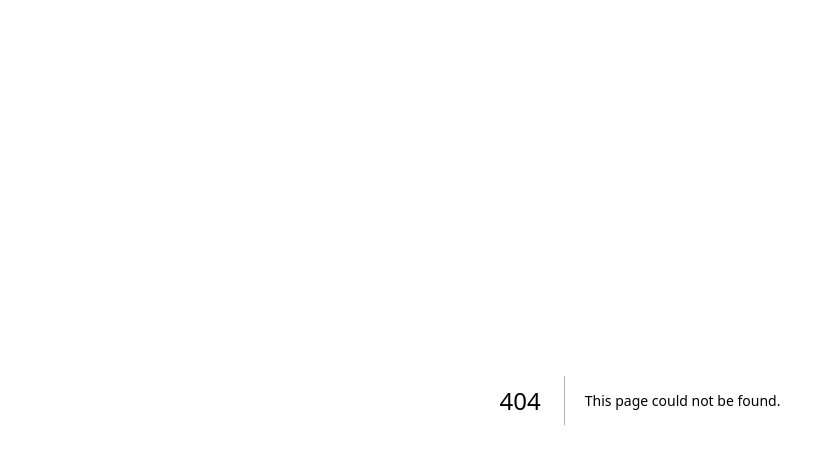
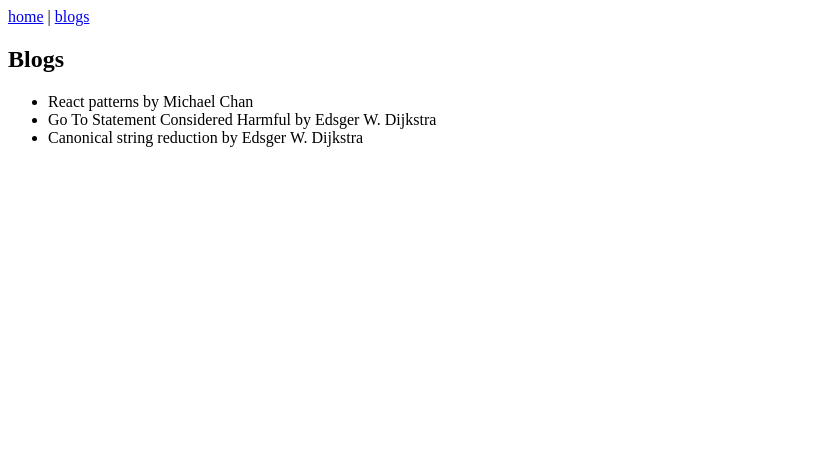
Before and after one commit to taimv2405/full-stack-open-nextjs, a Next.js app: page /blogs in a window 1280 px wide. Before the commit this address had no page. Shown: the top 464 px of the page, without its empty margins (0-835 px from the left). Built offline with nearby package versions, Linux system fonts and the light colour scheme.

Commit message:
[1] feat: add blogs list page and nav bar

```diff
--- /dev/null
+++ b/app/blogs/page.tsx
@@ -0,0 +1,20 @@
+import { getBlogs } from '../services/blogs';
+
+const Blogs = () => {
+  const blogs = getBlogs();
+
+  return (
+    <div>
+      <h2>Blogs</h2>
+      <ul>
+        {blogs.map((blog) => (
+          <li key={blog.id}>
+            {blog.title} by {blog.author}
+          </li>
+        ))}
+      </ul>
+    </div>
+  );
+};
+
+export default Blogs;
--- a/app/layout.tsx
+++ b/app/layout.tsx
@@ -1,33 +1,20 @@
-import type { Metadata } from "next";
-import { Geist, Geist_Mono } from "next/font/google";
-import "./globals.css";
-
-const geistSans = Geist({
-  variable: "--font-geist-sans",
-  subsets: ["latin"],
-});
-
-const geistMono = Geist_Mono({
-  variable: "--font-geist-mono",
-  subsets: ["latin"],
-});
-
-export const metadata: Metadata = {
-  title: "Create Next App",
-  description: "Generated by create next app",
-};
+import Link from 'next/link';
 
 export default function RootLayout({
   children,
-}: Readonly<{
+}: {
   children: React.ReactNode;
-}>) {
+}) {
   return (
-    <html
-      lang="en"
-      className={`${geistSans.variable} ${geistMono.variable} h-full antialiased`}
-    >
-      <body className="min-h-full flex flex-col">{children}</body>
+    <html lang="en">
+      <body>
+        <nav>
+          <Link href="/">home</Link>
+          {' | '}
+          <Link href="/blogs">blogs</Link>
+        </nav>
+        {children}
+      </body>
     </html>
   );
 }
--- a/app/page.tsx
+++ b/app/page.tsx
@@ -1,65 +1,9 @@
-import Image from "next/image";
-
-export default function Home() {
+const Home = () => {
   return (
-    <div className="flex flex-col flex-1 items-center justify-center bg-zinc-50 font-sans dark:bg-black">
-      <main className="flex flex-1 w-full max-w-3xl flex-col items-center justify-between py-32 px-16 bg-white dark:bg-black sm:items-start">
-        <Image
-          className="dark:invert"
-          src="/next.svg"
-          alt="Next.js logo"
-          width={100}
-          height={20}
-          priority
-        />
-        <div className="flex flex-col items-center gap-6 text-center sm:items-start sm:text-left">
-          <h1 className="max-w-xs text-3xl font-semibold leading-10 tracking-tight text-black dark:text-zinc-50">
-            To get started, edit the page.tsx file.
-          </h1>
-          <p className="max-w-md text-lg leading-8 text-zinc-600 dark:text-zinc-400">
-            Looking for a starting point or more instructions? Head over to{" "}
-            <a
-              href="https://vercel.com/templates?framework=next.js&utm_source=create-next-app&utm_medium=appdir-template-tw&utm_campaign=create-next-app"
-              className="font-medium text-zinc-950 dark:text-zinc-50"
-            >
-              Templates
-            </a>{" "}
-            or the{" "}
-            <a
-              href="https://nextjs.org/learn?utm_source=create-next-app&utm_medium=appdir-template-tw&utm_campaign=create-next-app"
-              className="font-medium text-zinc-950 dark:text-zinc-50"
-            >
-              Learning
-            </a>{" "}
-            center.
-          </p>
-        </div>
-        <div className="flex flex-col gap-4 text-base font-medium sm:flex-row">
-          <a
-            className="flex h-12 w-full items-center justify-center gap-2 rounded-full bg-foreground px-5 text-background transition-colors hover:bg-[#383838] dark:hover:bg-[#ccc] md:w-[158px]"
-            href="https://vercel.com/new?utm_source=create-next-app&utm_medium=appdir-template-tw&utm_campaign=create-next-app"
-            target="_blank"
-            rel="noopener noreferrer"
-          >
-            <Image
-              className="dark:invert"
-              src="/vercel.svg"
-              alt="Vercel logomark"
-              width={16}
-              height={16}
-            />
-            Deploy Now
-          </a>
-          <a
-            className="flex h-12 w-full items-center justify-center rounded-full border border-solid border-black/[.08] px-5 transition-colors hover:border-transparent hover:bg-black/[.04] dark:border-white/[.145] dark:hover:bg-[#1a1a1a] md:w-[158px]"
-            href="https://nextjs.org/docs?utm_source=create-next-app&utm_medium=appdir-template-tw&utm_campaign=create-next-app"
-            target="_blank"
-            rel="noopener noreferrer"
-          >
-            Documentation
-          </a>
-        </div>
-      </main>
+    <div>
+      <h2>Blogs App</h2>
+      <p>An example blog listing app built with Next.js</p>
     </div>
   );
-}
+};
+export default Home;
--- /dev/null
+++ b/app/services/blogs.ts
@@ -0,0 +1,27 @@
+const blogs = [
+  {
+    id: 1,
+    title: 'React patterns',
+    author: 'Michael Chan',
+    url: 'https://reactpatterns.com/',
+    likes: 7,
+  },
+  {
+    id: 2,
+    title: 'Go To Statement Considered Harmful',
+    author: 'Edsger W. Dijkstra',
+    url: 'https://homepages.cwi.nl/~storm/teaching/reader/Dijkstra68.pdf',
+    likes: 5,
+  },
+  {
+    id: 3,
+    title: 'Canonical string reduction',
+    author: 'Edsger W. Dijkstra',
+    url: 'http://www.cs.utexas.edu/~EWD/transcriptions/EWD08xx/EWD808.html',
+    likes: 12,
+  },
+];
+
+export const getBlogs = () => {
+  return blogs;
+};
```
